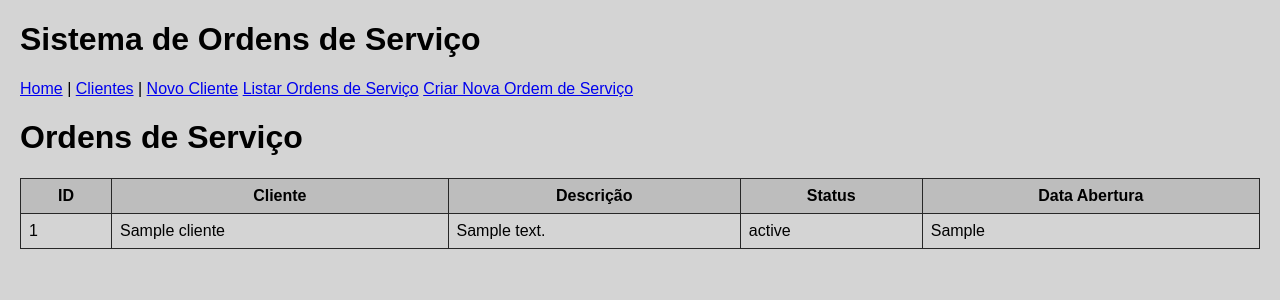
After one commit to xandenunes42/fastapi-service-orders, a FastAPI app: template templates/ordens_de_servico.html in a window 1280 px wide. The commit adds this page. Shown: the top 300 px of the page. Run offline with FastAPI, Linux system fonts and the light colour scheme; the template is opened without the code that fills it: most values are stand-ins (such as "Sample title", 1, 10 or a date in 2020).

Commit message:
Inserindo Ordens de Servico

```diff
--- a/app.py
+++ b/app.py
@@ -1,9 +1,16 @@
-from fastapi import FastAPI, Depends, Request, Form, HTTPException
-from fastapi.responses import HTMLResponse, RedirectResponse
+from fastapi import FastAPI, HTTPException, Depends, Request, Form
+from fastapi.responses import HTMLResponse
+from sqlalchemy.orm import Session
+from database import SessionLocal, engine, get_db
+from models import OrdemServico, Cliente
+from schemas import OrdemServicoCreate
+from fastapi.staticfiles import StaticFiles
 from fastapi.templating import Jinja2Templates
-from sqlalchemy.orm import Session
-import models, schemas
-from database import engine, Base, get_db
+from database import Base
+from typing import List
+from fastapi.responses import RedirectResponse
+from datetime import datetime
+import models
 
 # Cria as tabelas no banco de dados
 Base.metadata.create_all(bind=engine)
@@ -41,7 +48,44 @@ def criar_cliente(
     db.commit()
     return RedirectResponse(url="/clientes", status_code=303)
 
+# Montando diretórios estáticos
+app.mount("/static", StaticFiles(directory="static"), name="static")
 
-from fastapi.staticfiles import StaticFiles
+# Rota GET para exibir o formulário de criação de ordem de serviço
+@app.get("/criar_ordem_de_servico", response_class=HTMLResponse)
+def criar_ordem_de_servico_form(request: Request, db: Session = Depends(get_db)):
+    clientes = db.query(models.Cliente).all()  # Pega a lista de clientes para o formulário
+    return templates.TemplateResponse("criar_ordem_de_servico.html", {"request": request, "clientes": clientes})
 
-app.mount("/static", StaticFiles(directory="static"), name="static")
+# Rota POST para criar a ordem de serviço
+@app.post("/ordens_de_servico/", response_class=RedirectResponse)
+def criar_ordem_de_servico(
+    cliente_id: int = Form(...),  # Recebendo dados de formulário
+    descricao: str = Form(...),
+    status: str = Form("Em andamento"),  # Valor padrão para status
+    data_abertura: datetime = Form(...),  # Recebe a data como datetime
+    db: Session = Depends(get_db)
+):
+    cliente = db.query(Cliente).filter(Cliente.id == cliente_id).first()
+    if not cliente:
+        raise HTTPException(status_code=404, detail="Cliente não encontrado")
+
+    nova_ordem = OrdemServico(
+        cliente_id=cliente_id,
+        descricao=descricao,
+        data_abertura=data_abertura,
+        status=status,
+    )
+    db.add(nova_ordem)
+    db.commit()
+    db.refresh(nova_ordem)
+
+    # Redireciona para a página de ordens de serviço após a criação
+    return RedirectResponse(url="/ordens_de_servico", status_code=303)
+
+
+# Rota GET para listar ordens de serviço
+@app.get("/ordens_de_servico", response_class=HTMLResponse)
+def listar_ordens_de_servico(request: Request, db: Session = Depends(get_db)):
+    ordens = db.query(OrdemServico).all()
+    return templates.TemplateResponse("ordens_de_servico.html", {"request": request, "ordens": ordens})
--- a/templates/base.html
+++ b/templates/base.html
@@ -8,11 +8,13 @@
 </head>
 <body>
     <header>
-        <h1>Gestão de Clientes</h1>
+        <h1>Sistema de Ordens de Serviço</h1>
         <nav>
             <a href="/">Home</a> |
             <a href="/clientes">Clientes</a> |
             <a href="/clientes/novo">Novo Cliente</a>
+            <a href="/ordens_de_servico">Listar Ordens de Serviço</a>
+            <a href="/criar_ordem_de_servico">Criar Nova Ordem de Serviço</a>
         </nav>
     </header>
     <main>
--- /dev/null
+++ b/templates/ordens_de_servico.html
@@ -0,0 +1,27 @@
+{% extends "base.html" %}
+
+{% block content %}
+    <h1>Ordens de Serviço</h1>
+    <table>
+        <thead>
+            <tr>
+                <th>ID</th>
+                <th>Cliente</th>
+                <th>Descrição</th>
+                <th>Status</th>
+                <th>Data Abertura</th>
+            </tr>
+        </thead>
+        <tbody>
+            {% for ordem in ordens %}
+            <tr>
+                <td>{{ ordem.id }}</td>
+                <td>{{ ordem.cliente.nome }}</td>
+                <td>{{ ordem.descricao }}</td>
+                <td>{{ ordem.status }}</td>
+                <td>{{ ordem.data_abertura }}</td>
+            </tr>
+            {% endfor %}
+        </tbody>
+    </table>
+{% endblock %}
```
Also changed, not shown: models.py (+21 -1 lines), schemas.py (+24 -0 lines), templates/criar_ordem_de_servico.html (added, +24 -0 lines), clientes.db.
